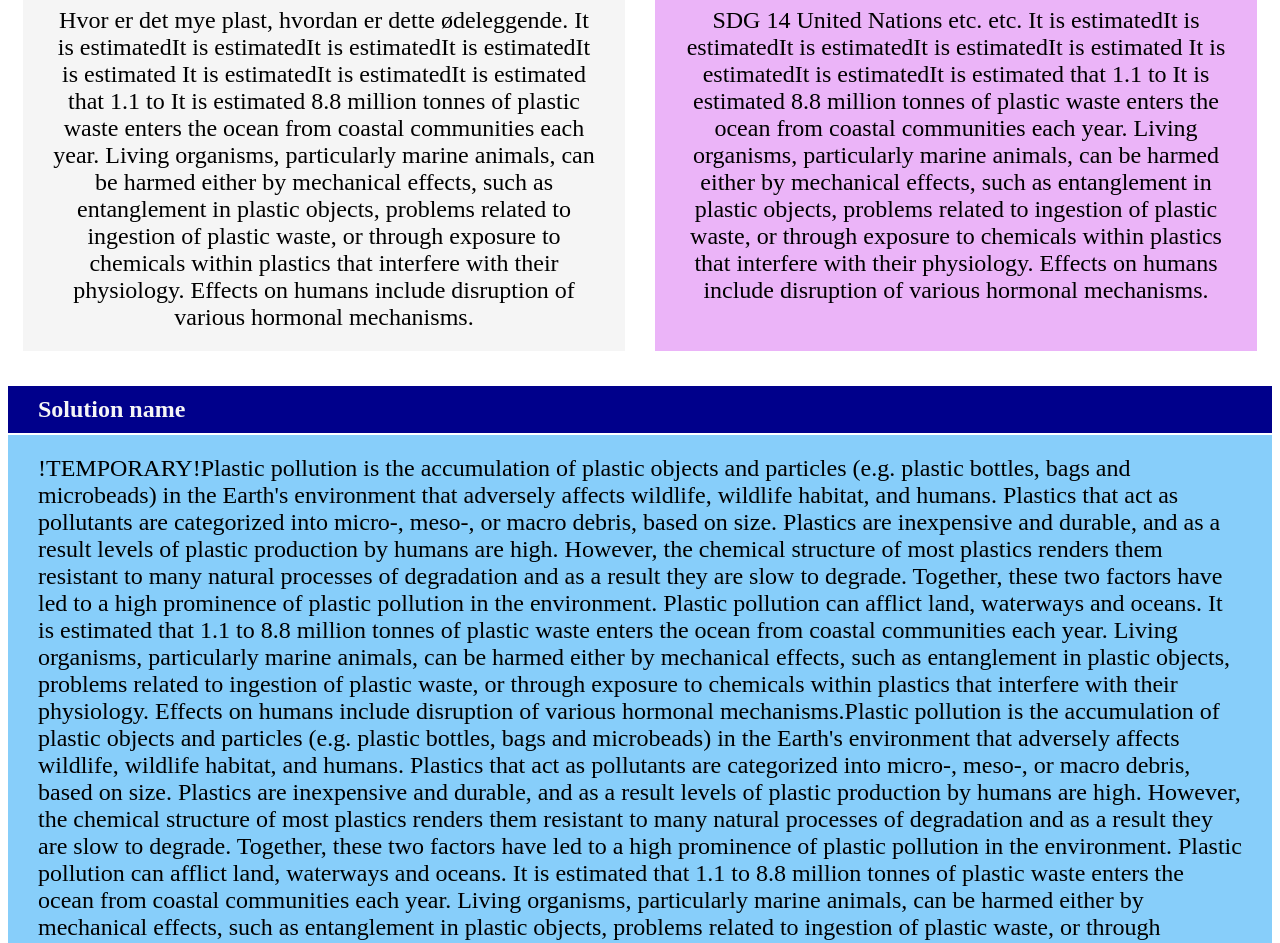
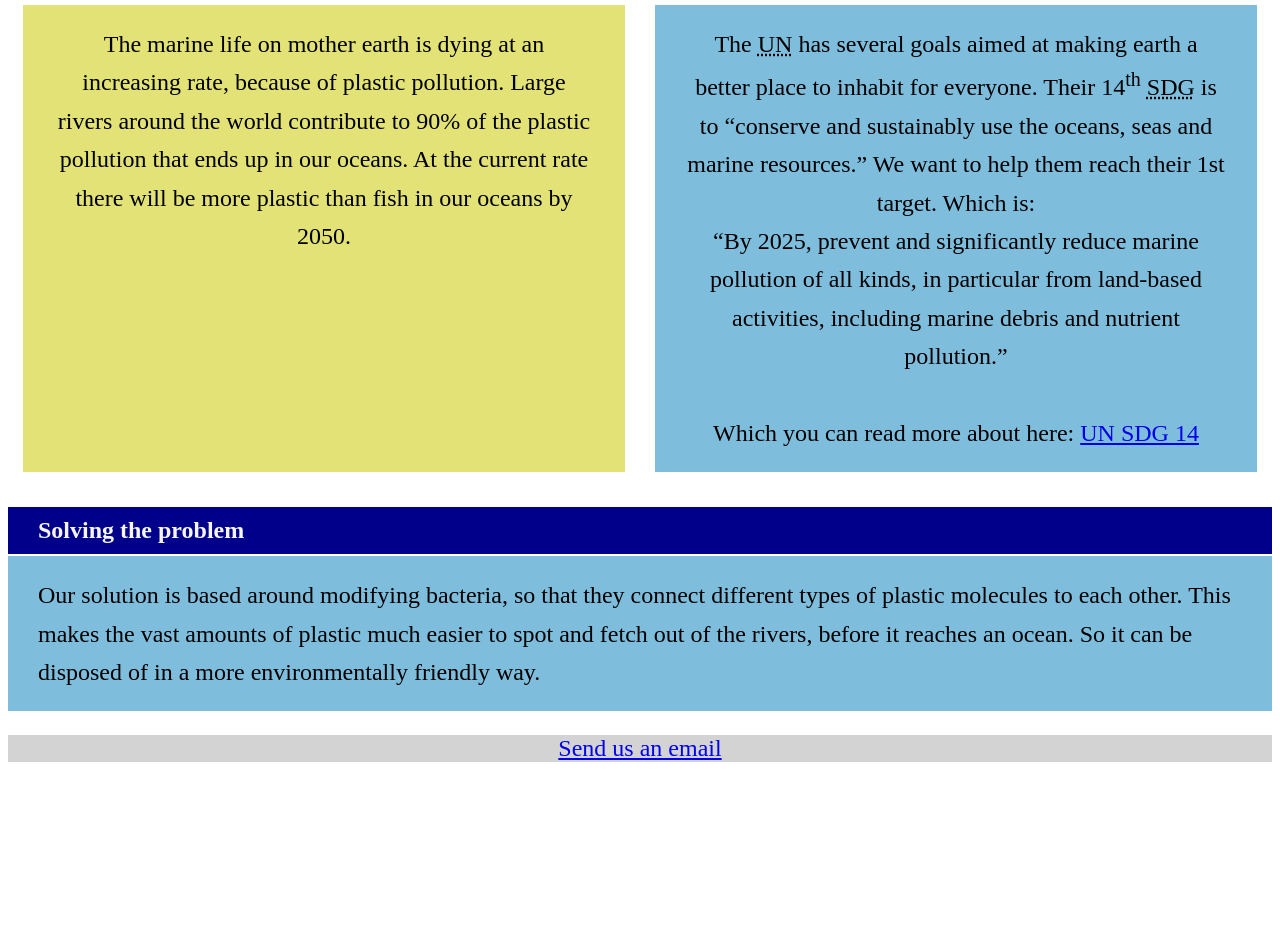
Before and after one commit to MartinKjone/PlasticPollution, a plain HTML site: page index.html in a window 1280 px wide. Shown: the part 146-1089 px from the top of the page. After the commit the page ends 916 px from the top, so only its background shows below. Drawn offline with Linux system fonts and the light colour scheme.

Commit message:
text, color, url

```diff
--- a/CSS/stylesheet.css
+++ b/CSS/stylesheet.css
@@ -43,13 +43,14 @@ div {
 
 p {
     font-size: 150%;
+    line-height: 1.6;
 }
 
 footer {
     text-align: center;
     font-size: 150%;
     border-width: 5px;
-    background-color: whitesmoke;
+    background-color: lightgray;
     width: 100%;
 }
 
@@ -65,32 +66,30 @@ footer {
 }
 
 .flex-left {
-    background-color: whitesmoke;
+    background-color: rgb(226, 226, 118);
     flex: 100%;
     padding: 20px 30px;
     margin: 15px;
 }
 
 .flex-right {
-    background-color: rgb(235, 180, 248);
+    background-color: rgba(0, 125, 187,0.5);
     flex: 100%;
     padding: 20px 30px;
     margin: 15px;
 }
 
+/* Make this narrower */
 .flex-middle {
-    background-color: lightskyblue;
+    background-color:rgba(0, 125, 187,0.5);
     flex: 100%;
     padding: 20px 30px;
     width: 100%;
 }
 
+/* Flex-direction on small screen */
 @media (max-width: 800px) {
     .flex-container {
       flex-direction: column;
     }
   }
-
-    /*
-    Font size, line height etc.
-    */
--- a/index.html
+++ b/index.html
@@ -10,10 +10,10 @@
 </head>
 
 <body>
-
+<div id="Top">bad solution</div>
 <nav class="navbar">
     <ul>
-        <a href="#Snowball">&#8679TO TOP</a>
+        <a href="#Top">&#8679TO TOP</a>
         <a href ="#UN">UN</a>
         <a href ="#Solution">Solution</a>
     </ul>
@@ -22,59 +22,33 @@
 
 <br>
 
-<h1 id="Snowball">Snowball Challenge</h1>
+<h1>Solution name</h1>
 
 
 <div class="flex-container">
-    <p class="flex-left">Hvor er det mye plast, hvordan er dette ødeleggende.
-        It is estimatedIt is estimatedIt is estimatedIt is estimatedIt is estimated
-        It is estimatedIt is estimatedIt is estimated that 1.1 to It is estimated
-        8.8 million tonnes of plastic waste enters the ocean from coastal communities each year.
-        Living organisms, particularly marine animals, can be harmed either by mechanical effects,
-        such as entanglement in plastic objects, problems related to ingestion of plastic waste,
-        or through exposure to chemicals within plastics that interfere with their physiology.
-        Effects on humans include disruption of various hormonal mechanisms.
+    <p class="flex-left">The marine life on mother earth is dying at an increasing rate,
+        because of plastic pollution. Large rivers around the world contribute to 90% of the
+        plastic pollution that ends up in our oceans. At the current rate there will be more
+        plastic than fish in our oceans by 2050.
     </p>
 
-    <p id="UN" class="flex-right">SDG 14 United Nations etc. etc. It is estimatedIt is estimatedIt is estimatedIt is estimatedIt is estimated
-        It is estimatedIt is estimatedIt is estimated that 1.1 to It is estimated
-        8.8 million tonnes of plastic waste enters the ocean from coastal communities each year.
-        Living organisms, particularly marine animals, can be harmed either by mechanical effects,
-        such as entanglement in plastic objects, problems related to ingestion of plastic waste,
-        or through exposure to chemicals within plastics that interfere with their physiology.
-        Effects on humans include disruption of various hormonal mechanisms.
+    <p id="UN" class="flex-right">The <acronym title="United Nations">UN</acronym> has several goals
+        aimed at making earth a better place to inhabit for everyone. Their 14<sup>th</sup>
+        <acronym title="Sustainable Development Goal">SDG</acronym> is to <q cite ="https://www.un.org/sustainabledevelopment/oceans/">conserve and
+        sustainably use the oceans, seas and marine resources.</q> We want to help them reach their 1st target.
+        Which is:<br>
+        <q cite="https://www.un.org/sustainabledevelopment/oceans/">By 2025, prevent and significantly
+            reduce marine pollution of all kinds, in particular from land-based activities,
+            including marine debris and nutrient pollution.</q><br><br>
+            Which you can read more about here:
+            <a href="https://www.un.org/sustainabledevelopment/oceans/" target="_blank">UN SDG 14</a>
     </p>
 </div>
-<h2 id="Solution" class="flex-container">Solution name</h2>
-    <p class="flex-middle">!TEMPORARY!Plastic pollution is the accumulation of plastic objects and particles
-        (e.g. plastic bottles, bags and microbeads) in the Earth's environment
-        that adversely affects wildlife, wildlife habitat, and humans.
-        Plastics that act as pollutants are categorized into micro-, meso-, or macro debris,
-        based on size. Plastics are inexpensive and durable,
-        and as a result levels of plastic production by humans are high. However,
-        the chemical structure of most plastics renders them resistant to many natural
-        processes of degradation and as a result they are slow to degrade. Together,
-        these two factors have led to a high prominence of plastic pollution in the environment.
-        Plastic pollution can afflict land, waterways and oceans. It is estimated that 1.1 to
-        8.8 million tonnes of plastic waste enters the ocean from coastal communities each year.
-        Living organisms, particularly marine animals, can be harmed either by mechanical effects,
-        such as entanglement in plastic objects, problems related to ingestion of plastic waste,
-        or through exposure to chemicals within plastics that interfere with their physiology.
-        Effects on humans include disruption of various hormonal mechanisms.Plastic pollution is the accumulation of plastic objects and particles
-        (e.g. plastic bottles, bags and microbeads) in the Earth's environment
-        that adversely affects wildlife, wildlife habitat, and humans.
-        Plastics that act as pollutants are categorized into micro-, meso-, or macro debris,
-        based on size. Plastics are inexpensive and durable,
-        and as a result levels of plastic production by humans are high. However,
-        the chemical structure of most plastics renders them resistant to many natural
-        processes of degradation and as a result they are slow to degrade. Together,
-        these two factors have led to a high prominence of plastic pollution in the environment.
-        Plastic pollution can afflict land, waterways and oceans. It is estimated that 1.1 to
-        8.8 million tonnes of plastic waste enters the ocean from coastal communities each year.
-        Living organisms, particularly marine animals, can be harmed either by mechanical effects,
-        such as entanglement in plastic objects, problems related to ingestion of plastic waste,
-        or through exposure to chemicals within plastics that interfere with their physiology.
-        Effects on humans include disruption of various hormonal mechanisms.!TEMPORARY!</p>
+<h2 id="Solution" class="flex-container">Solving the problem</h2>
+    <p class="flex-middle">Our solution is based around modifying bacteria, so that they connect different
+        types of plastic molecules to each other. This makes the vast amounts of plastic much easier to spot
+    and fetch out of the rivers, before it reaches an ocean. So it can be disposed of in a more
+    environmentally friendly way.</p>
 
 
 <footer><a href="mailto:s354393@oslomet.no">Send us an email</a></footer>
```
